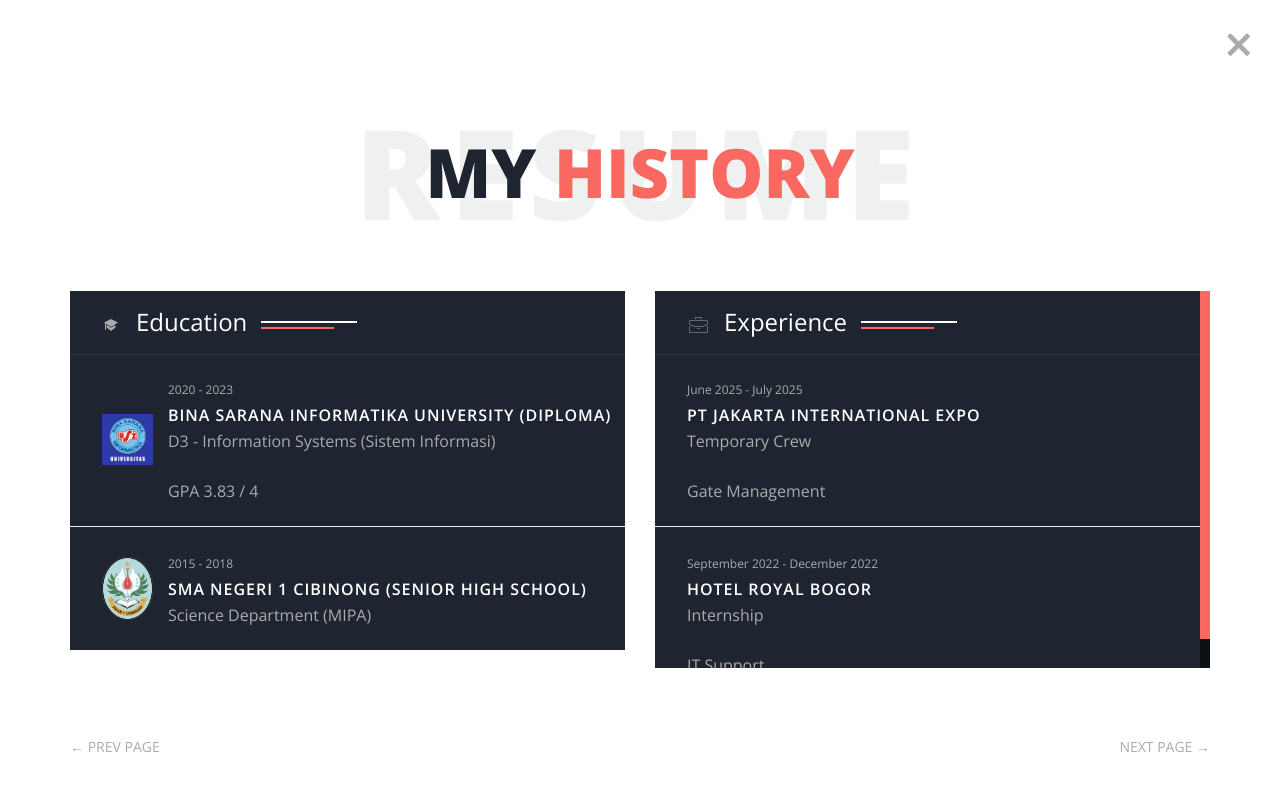
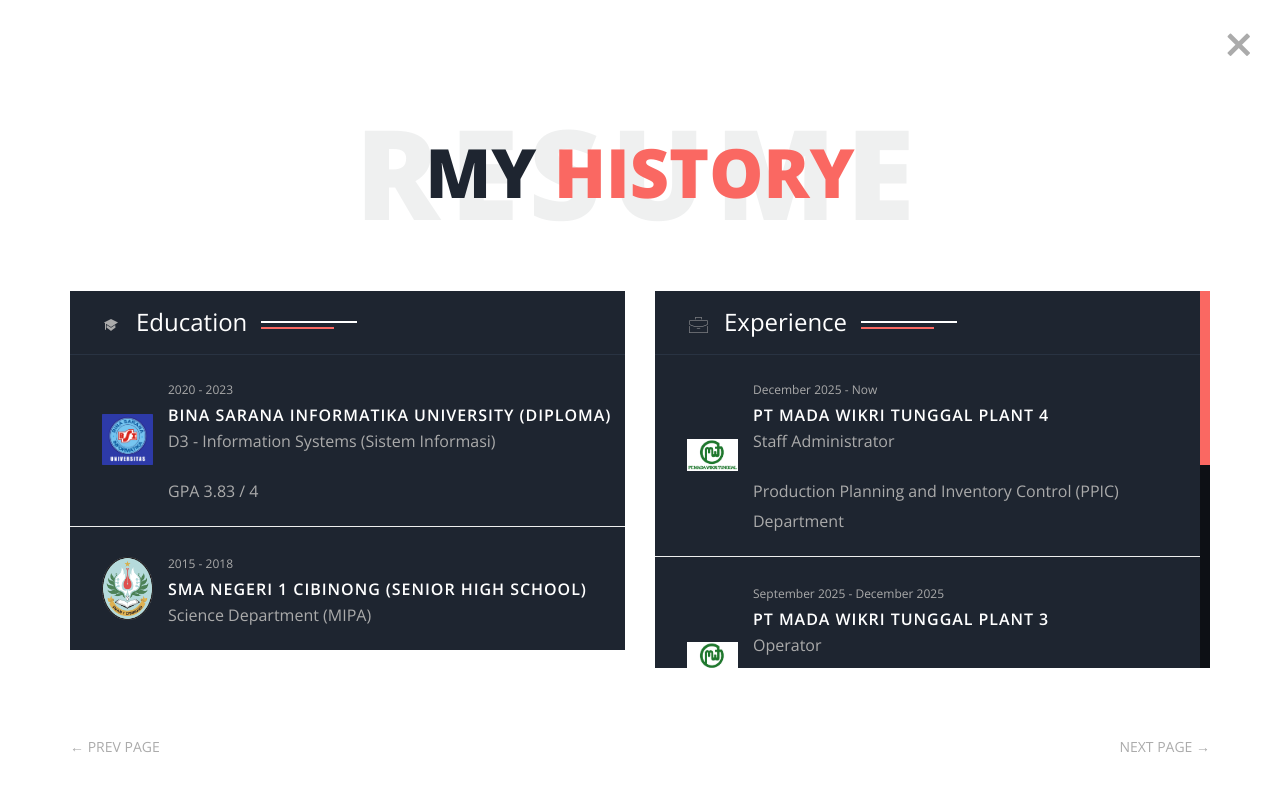
Before and after one commit to Dikaarfn/dikaarfn.github.io, a website: page resume.html in a window 1280 px wide. Drawn offline with nearby package versions, Linux system fonts and the light colour scheme; files whose address does not match are found by name.

Commit message:
[Fourth Upload] Dika's Personal Portfolio Website

```diff
--- a/resume.html
+++ b/resume.html
@@ -109,10 +109,33 @@
                 <!-- /.section-title -->
                 <div class="history-scroller">
                   <div class="history-item">
-                    <!-- <div class="history-icon">
-                      <span class="history-hex"></span>
-                      <i class="tf-documents"></i>
-                    </div> -->
+                    <div class="history-icon">
+                      <img src="images/Logo_MWT.png" alt="Logo_MWT" width="125%" height="125%">
+                    </div>
+                    <div class="history-text">
+                      <span>December 2025 - Now</span>
+                      <h5>PT Mada Wikri Tunggal Plant 4</h5>
+                      <p>Staff Administrator</p>
+                      <p>Production Planning and Inventory Control (PPIC) Department</p>
+                    </div>
+                  </div>
+                  <hr>
+                  <div class="history-item">
+                    <div class="history-icon">
+                      <img src="images/Logo_MWT.png" alt="Logo_MWT" width="125%" height="125%">
+                    </div>
+                    <div class="history-text">
+                      <span>September 2025 - December 2025</span>
+                      <h5>PT Mada Wikri Tunggal Plant 3</h5>
+                      <p>Operator</p>
+                      <p>Production Planning and Inventory Control (PPIC) Department</p>
+                    </div>
+                  </div>
+                  <hr>
+                  <div class="history-item">
+                    <div class="history-icon">
+                      <img src="images/Logo_JFK.png" alt="Logo_JFK" width="125%" height="125%">
+                    </div>
                     <div class="history-text">
                       <span>June 2025 - July 2025</span>
                       <h5>PT Jakarta International Expo</h5>
@@ -122,10 +145,9 @@
                   </div>
                   <hr>
                   <div class="history-item">
-                    <!-- <div class="history-icon">
-                      <span class="history-hex"></span>
-                      <i class="tf-documents"></i>
-                    </div> -->
+                    <div class="history-icon">
+                      <img src="images/Logo_HRB.png" alt="Logo_HRB" width="125%" height="125%">
+                    </div>
                     <div class="history-text">
                       <span>September 2022 - December 2022</span>
                       <h5>Hotel Royal Bogor</h5>
```
Also changed, not shown: images/Logo_HRB.png (added), images/Logo_JFK.png (added), images/Logo_MWT.png (added), 1 other file.
